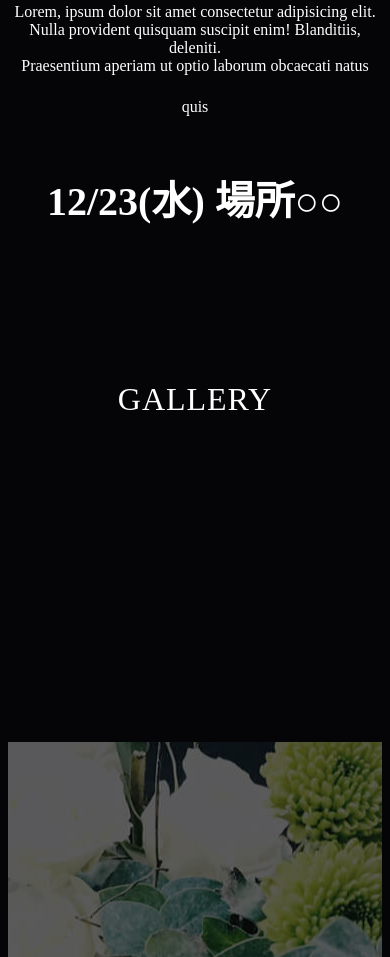
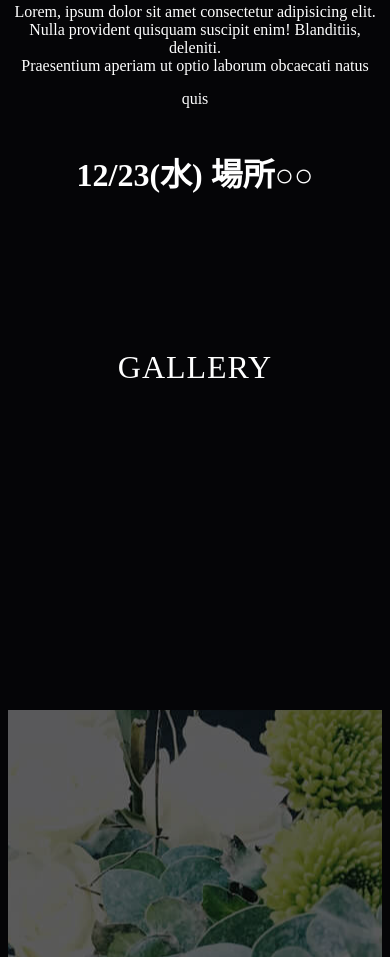
Before and after one commit to Shinsamasama/web-design2, a plain HTML site: page HTML/index.html in a window 390 px wide. Shown: the part 1069-2026 px from the top of the page. Drawn offline with nearby package versions, Linux system fonts and the light colour scheme.

Commit message:
Fix: update style.css

```diff
--- a/CSS/style.css
+++ b/CSS/style.css
@@ -468,6 +468,10 @@ body {
     letter-spacing: 0px;
 }
 
+.script span {
+    font-size: 32px;
+}
+
 .flowers {
     padding-left: 30px;
     padding-right: 30px;
```
